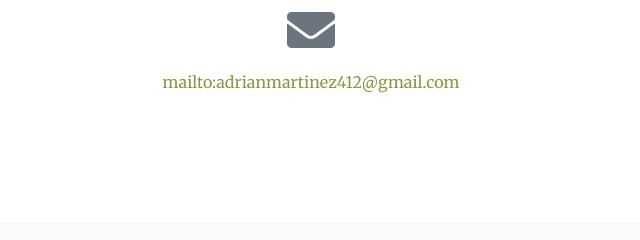
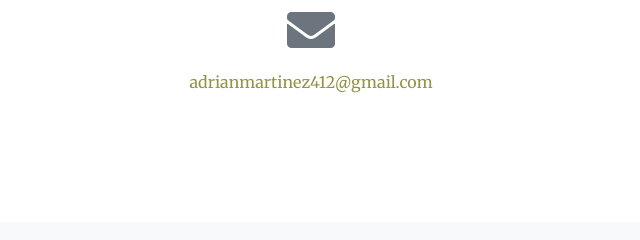
Before and after one commit to Amrutha-A-J/TheOathWriter, a plain HTML site: page index.html in a window 1280 px wide. Shown: the part 3392-3632 px from the top of the page, 519-1159 px from the left. Drawn offline with Linux system fonts and the light colour scheme.

Commit message:
Update index.html

```diff
--- a/index.html
+++ b/index.html
@@ -189,7 +189,7 @@
 					<div>+1 (305) 761-5874</div>
 				</div>
 				<div class="col-lg-4 mr-auto text-center"> <i class="fas fa-envelope fa-3x mb-3 text-muted"></i>
-					<!-- Make sure to change the email address in anchor text AND the link below! --> <a class="d-block" href="mailto:adrianmartinez412@gmail.com">mailto:adrianmartinez412@gmail.com</a>
+					<a class="d-block" href="mailto:adrianmartinez412@gmail.com">adrianmartinez412@gmail.com</a>
 				</div>
 			</div>
 		</div>
```
